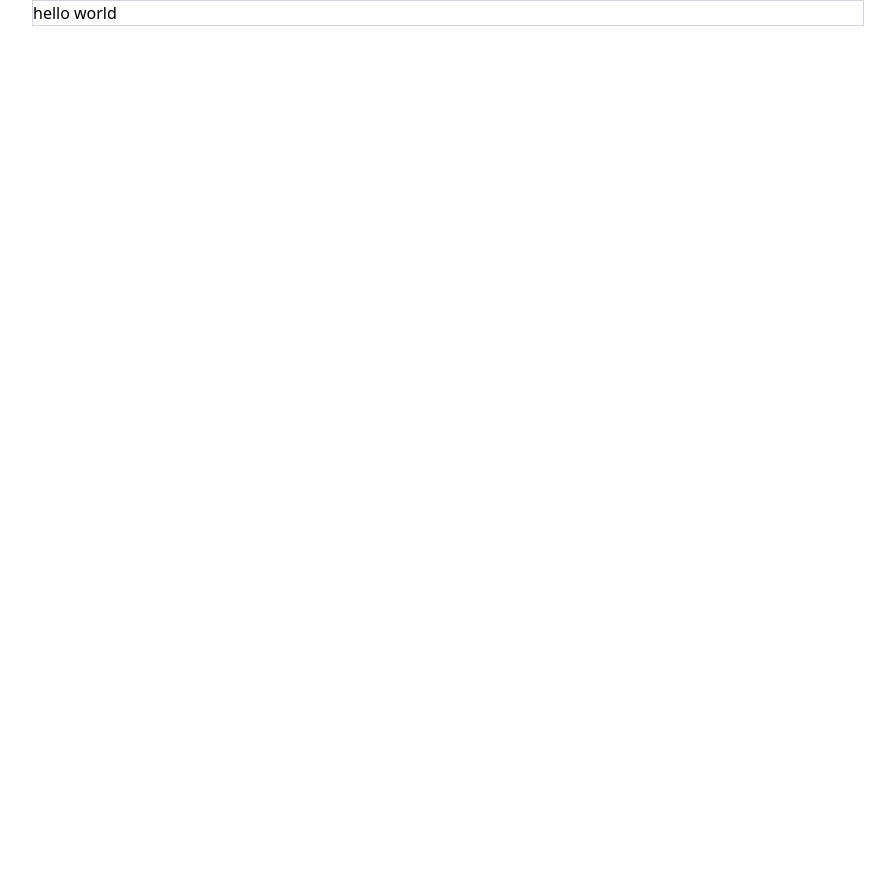
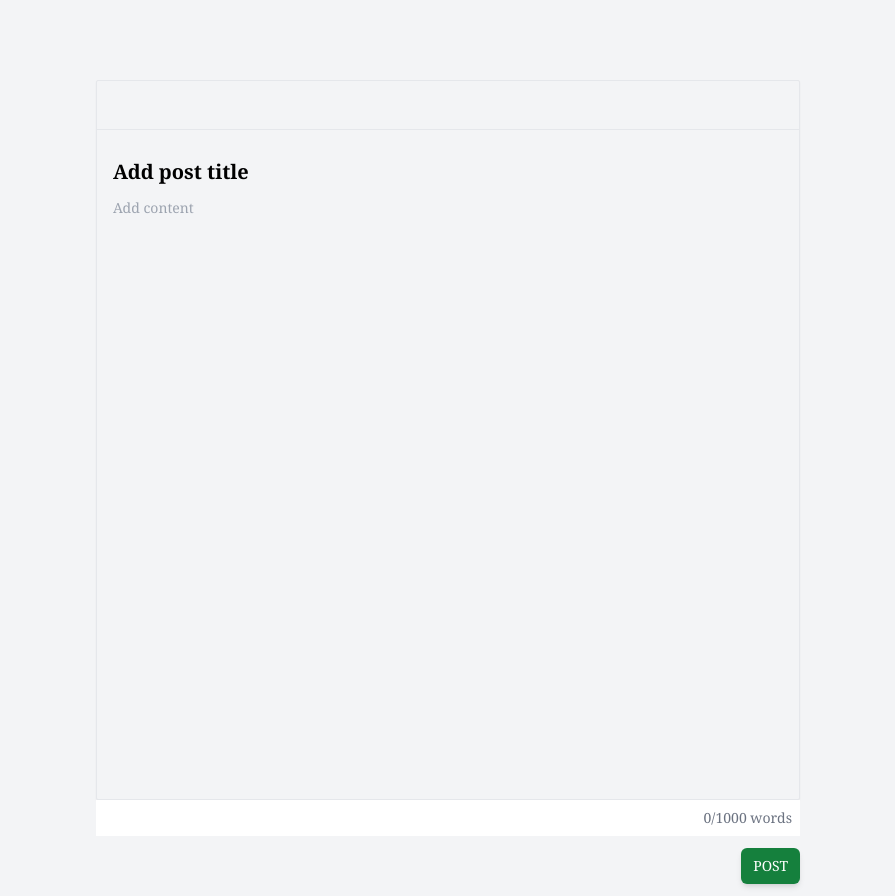
Before and after one commit to Opeyemi-Omotayo/mini-website-editor, a React (Vite) app: page / in a window 1280 px wide. Shown: the whole page, without its empty margins (192-1087 px from the left). Before the commit the page ends 800 px from the top, so only its background shows below. Built offline with nearby package versions, Linux system fonts and the light colour scheme.

Commit message:
feat: completed the wrapper

```diff
--- a/src/App.tsx
+++ b/src/App.tsx
@@ -2,7 +2,7 @@ import Home from "./pages/Home";
 
 function App() {
   return (
-    <main className="bg-grey-50">
+    <main className="bg-gray-100">
       <Home />
     </main>
   );
--- a/src/components/Wrapper.tsx
+++ b/src/components/Wrapper.tsx
@@ -6,9 +6,20 @@ interface WrapperProps {
 
 const Wrapper = ({ children }: WrapperProps) => {
   return (
-    <div className="flex items-center justify-center">
-      <div className="w-[90%] lg:w-[70%] xl:w-[65%] 2xl:w-[60%] border border-gray-300">
-        {children}
+    <div className="flex items-center justify-center flex-col font-serif h-full ">
+      <div className="w-[90%] lg:w-[65%] xl:w-[55%] 2xl:w-[50%]">
+        <div className=" min-h-[90vh] border border-gray-200 rounded-sm shadow-sm mt-4 md:mt-8 lg:mt-12 xl:mt-20">
+          <div className="p-6 border-b border-gray-200" />
+          <div className="p-4">{children}</div>
+        </div>
+        <div className="bg-white flex justify-end p-2">
+          <p className="text-gray-500 text-sm">0/1000 words</p>
+        </div>
+        <div className="flex  justify-end my-3">
+        <button className="uppercase text-sm  text-white bg-green-700 hover:bg-green-600 px-3 py-2 rounded-md shadow-md">
+          post
+        </button>
+        </div>
       </div>
     </div>
   );
--- a/src/pages/Home.tsx
+++ b/src/pages/Home.tsx
@@ -3,7 +3,8 @@ import Wrapper from "../components/Wrapper";
 const Home = () => {
   return (
     <Wrapper>
-      <h1>hello world</h1>
+      <h1 className="text-xl font-bold py-3">Add post title</h1>
+      <p className="text-gray-400 text-sm">Add content</p>
     </Wrapper>
   );
 };
```
